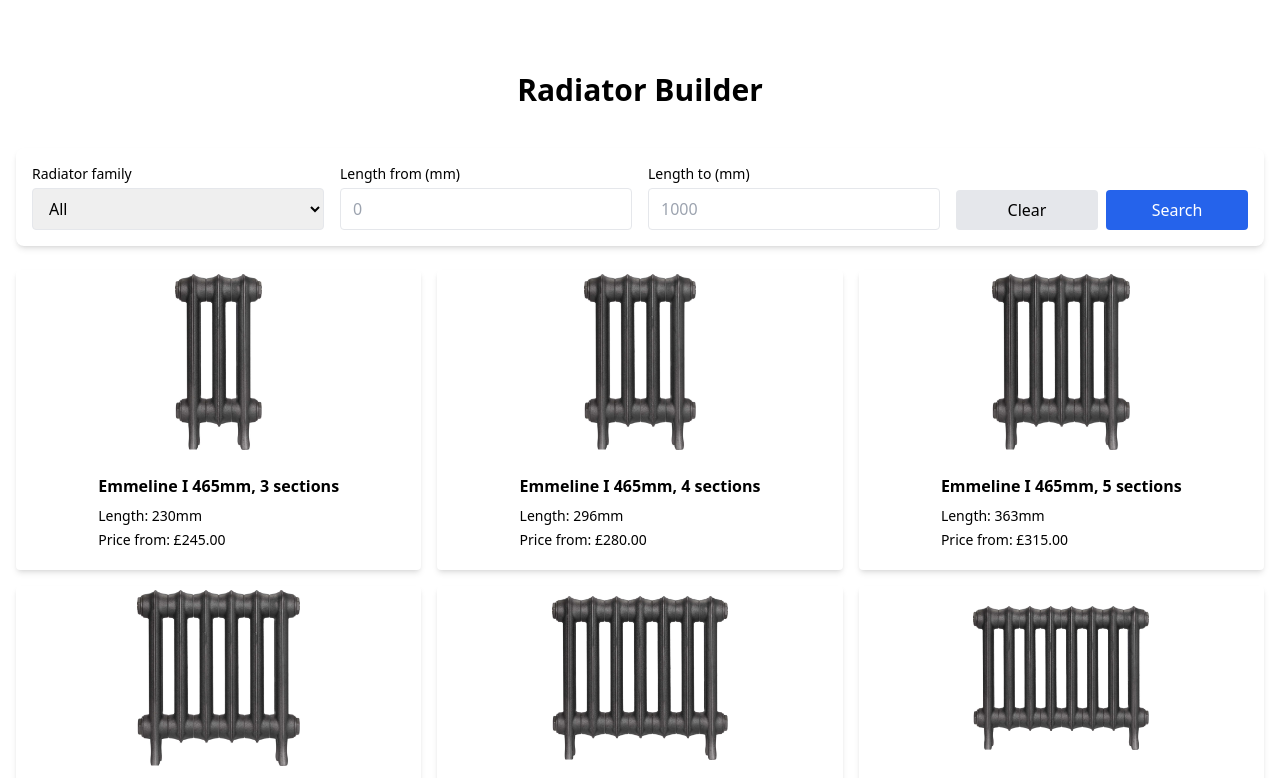
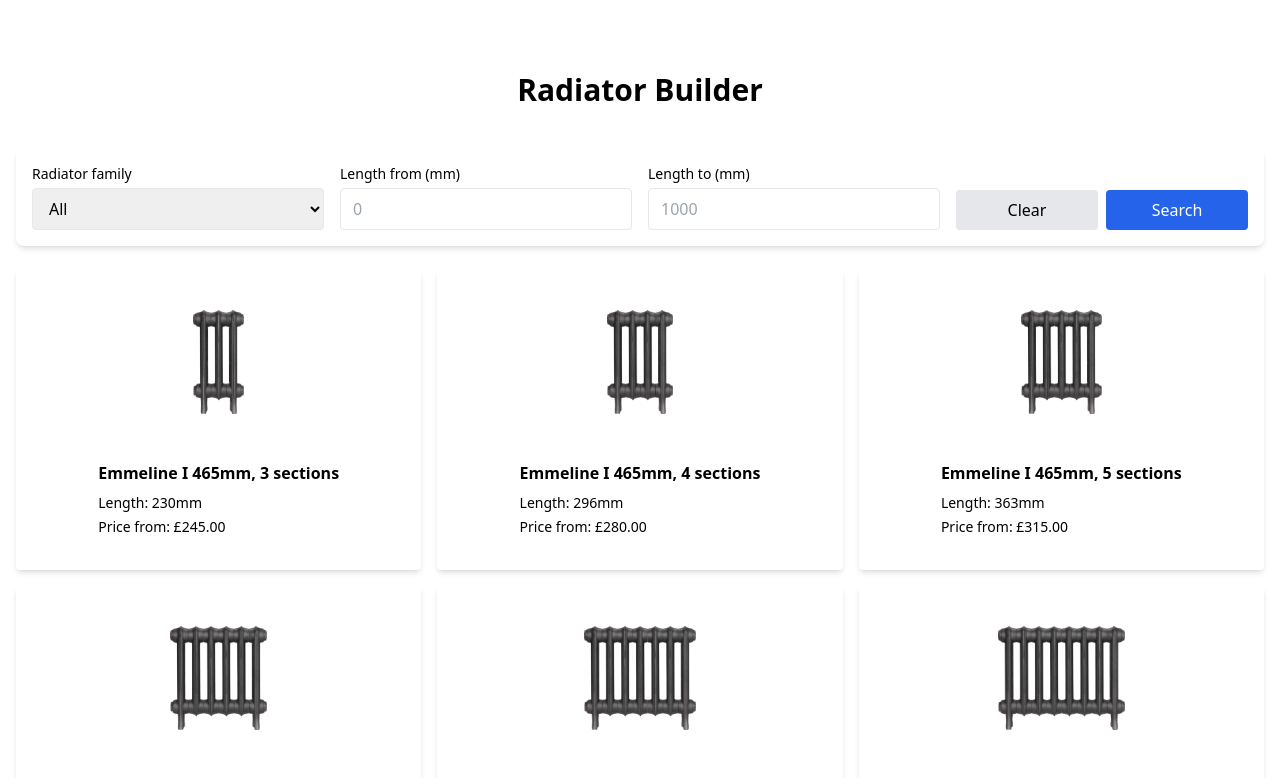
Before and after one commit to MPolonis/radiator-builder, a React (Vite) app: page / in a window 1280 px wide. Shown: the top 778 px of the page. Built offline with nearby package versions, Linux system fonts and the light colour scheme.

Commit message:
feat: improve styles for product card

```diff
--- a/src/components/ProductCard.tsx
+++ b/src/components/ProductCard.tsx
@@ -8,11 +8,13 @@ const ProductCard = ({ product }: Props) => {
   console.log(product)
   return (
     <div className="bg-white shadow-md rounded flex flex-col justify-center items-center h-[300px]">
-      <img
-        src={product.image}
-        alt={product.name}
-        className="max-w-44 max-h-44"
-      />
+      <div className="relative w-full h-[150px] flex items-center justify-center">
+        <img
+          src={product.image}
+          alt={product.name}
+          className="w-auto h-auto max-w-full max-h-[120px] object-contain p-2"
+        />
+      </div>
       <div className="flex flex-col justify-start items-start p-4">
         <h3 className="font-semibold my-2 ">{product.name}</h3>
         <p className="text-sm">Length: {product.length}mm</p>
```
